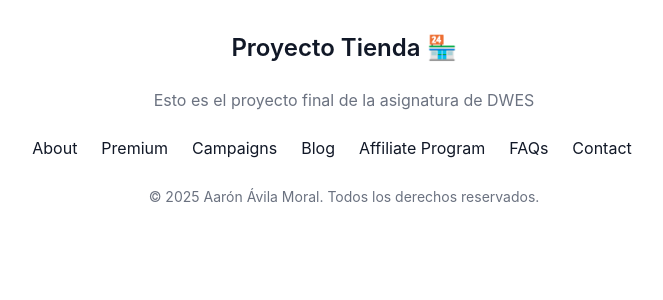
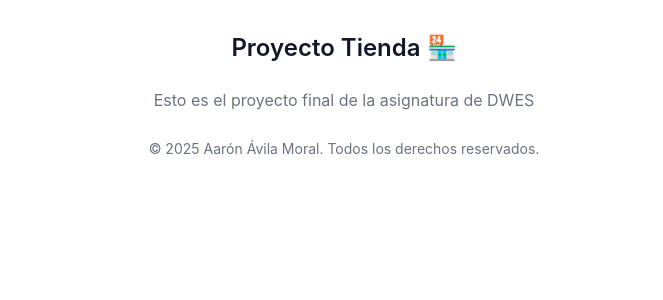
Before and after one commit to FyarX/DWES-ProyectoTienda-AaronAvilaMoral, a PHP site: page / in a window 1280 px wide. Shown: the part 68-368 px from the top of the page, without its empty margins (296-959 px from the left). Run offline with PHP 8.4, Linux system fonts and the light colour scheme; some libraries are stand-ins or nearby versions.

Commit message:
cambios varios

```diff
--- /dev/null
+++ b/views/categoria/crearCategoria.php
@@ -0,0 +1 @@
+enctype = "multipart/form-data" SE UTILIZA PARA PODER ENVIAR ARCHIVOS A TRAVÉS DE UN FORMULARIO
--- a/views/layout/footer.php
+++ b/views/layout/footer.php
@@ -9,34 +9,11 @@
 <body>
 
 <footer class="p-4 bg-white md:p-8 lg:p-10">
-  <div class="mx-auto max-w-screen-xl text-center">
-      <a href="#" class="flex justify-center items-center text-2xl font-semibold text-gray-900">
+  <div class="max-w-screen-xl mx-auto text-center">
+      <a href="#" class="flex items-center justify-center text-2xl font-semibold text-gray-900">
           Proyecto Tienda &#x1F3EA
       </a>
       <p class="my-6 text-gray-500">Esto es el proyecto final de la asignatura de DWES</p>
-      <ul class="flex flex-wrap justify-center items-center mb-6 text-gray-900">
-          <li>
-              <a href="#" class="mr-4 hover:underline md:mr-6 ">About</a>
-          </li>
-          <li>
-              <a href="#" class="mr-4 hover:underline md:mr-6">Premium</a>
-          </li>
-          <li>
-              <a href="#" class="mr-4 hover:underline md:mr-6 ">Campaigns</a>
-          </li>
-          <li>
-              <a href="#" class="mr-4 hover:underline md:mr-6">Blog</a>
-          </li>
-          <li>
-              <a href="#" class="mr-4 hover:underline md:mr-6">Affiliate Program</a>
-          </li>
-          <li>
-              <a href="#" class="mr-4 hover:underline md:mr-6">FAQs</a>
-          </li>
-          <li>
-              <a href="#" class="mr-4 hover:underline md:mr-6">Contact</a>
-          </li>
-      </ul>
       <span class="text-sm text-gray-500 sm:text-center">© 2025 <a href="#" class="hover:underline">Aarón Ávila Moral</a>. Todos los derechos reservados.</span>
   </div>
 </footer>
```
Also changed, not shown: controllers/UsuarioController.php (+2 -6 lines), views/usuario/formregistro.php (+7 -5 lines).
